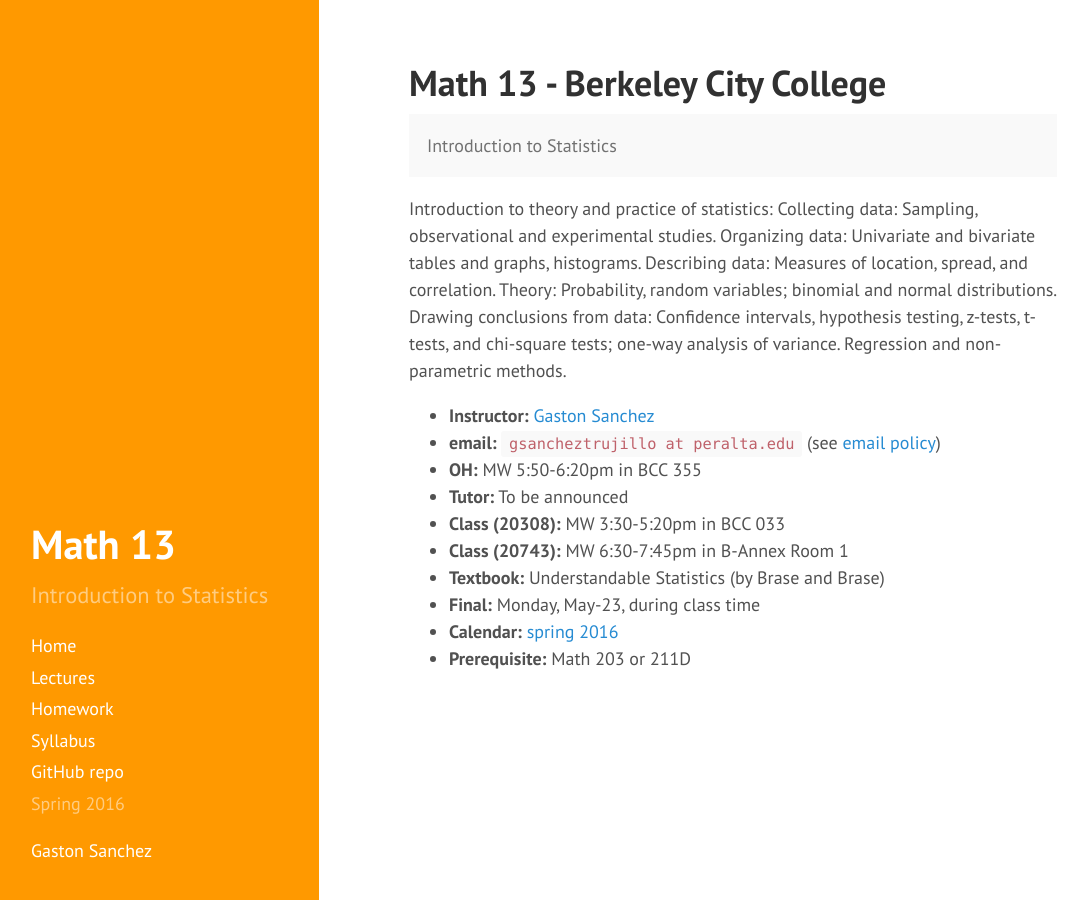
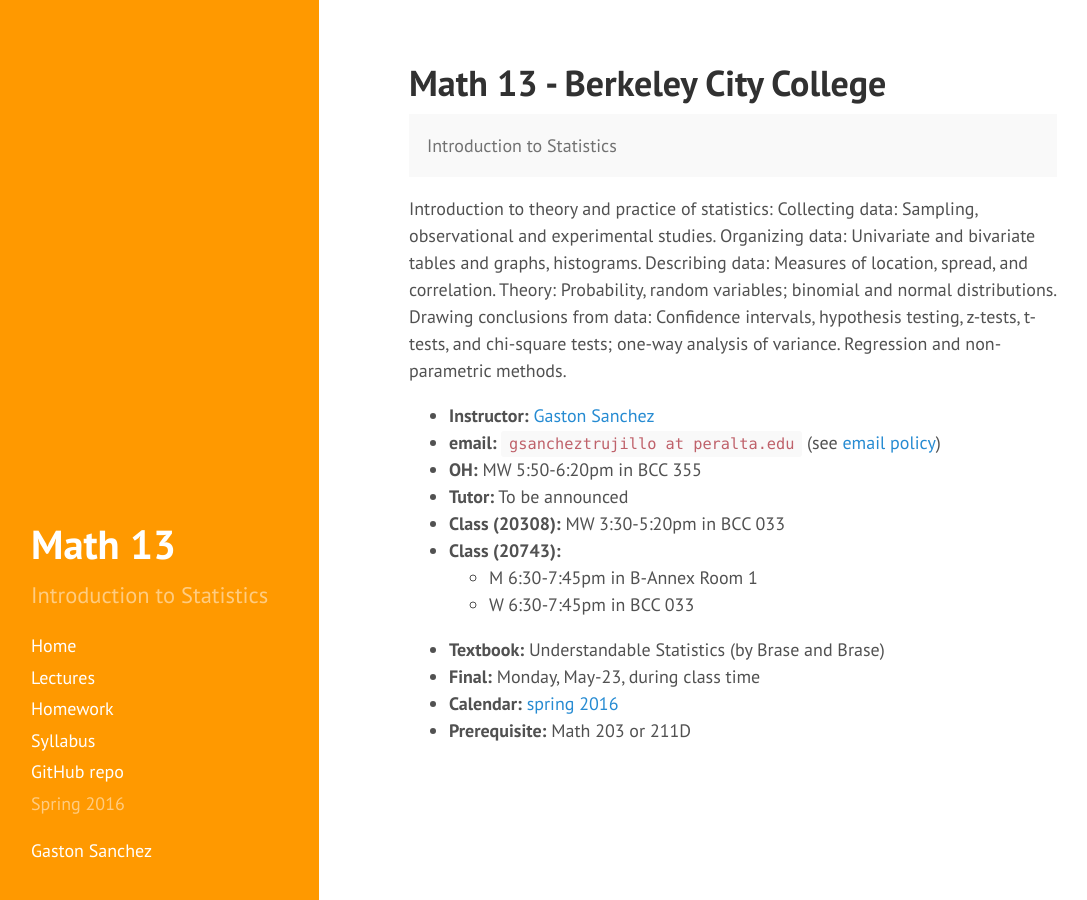
Before and after one commit to gastonstat/relic-math13, a Jekyll site: the page built from index.html, in a window 1280 px wide. Shown: the whole page, without its empty margins (5-1092 px from the left). Built offline with Jekyll 4.4.1, drawn with Linux system fonts in a browser that asks for light colours; nearby versions of some CDN libraries; Markdown is read by kramdown in place of the engine named in the settings; the list of posts is cut into pages by our own code.

Commit message:
update class rooms for Spring 2016 hybrid class

```diff
--- a/index.html
+++ b/index.html
@@ -19,7 +19,12 @@
   <li><b>OH:</b> MW 5:50-6:20pm in BCC 355</li>
   <li><b>Tutor:</b> To be announced</li>
   <li><b>Class (20308):</b> MW 3:30-5:20pm in BCC 033</li>
-  <li><b>Class (20743):</b> MW 6:30-7:45pm in B-Annex Room 1</li>
+  <li><b>Class (20743):</b>
+    <ul>
+      <li>M 6:30-7:45pm in B-Annex Room 1</li>
+      <li>W 6:30-7:45pm in BCC 033</li>
+    </ul>
+  </li>
   <li><b>Textbook:</b> Understandable Statistics (by Brase and Brase)</li>
   <li><b>Final:</b> Monday, May-23, during class time</li>
   <li><b>Calendar:</b> <a href="http://web.peralta.edu/admissions/2015/10/spring-2016-academic-calendar/" target="_blank">spring 2016</a></li>
```
Also changed, not shown: syllabus.md (+3 -2 lines).
